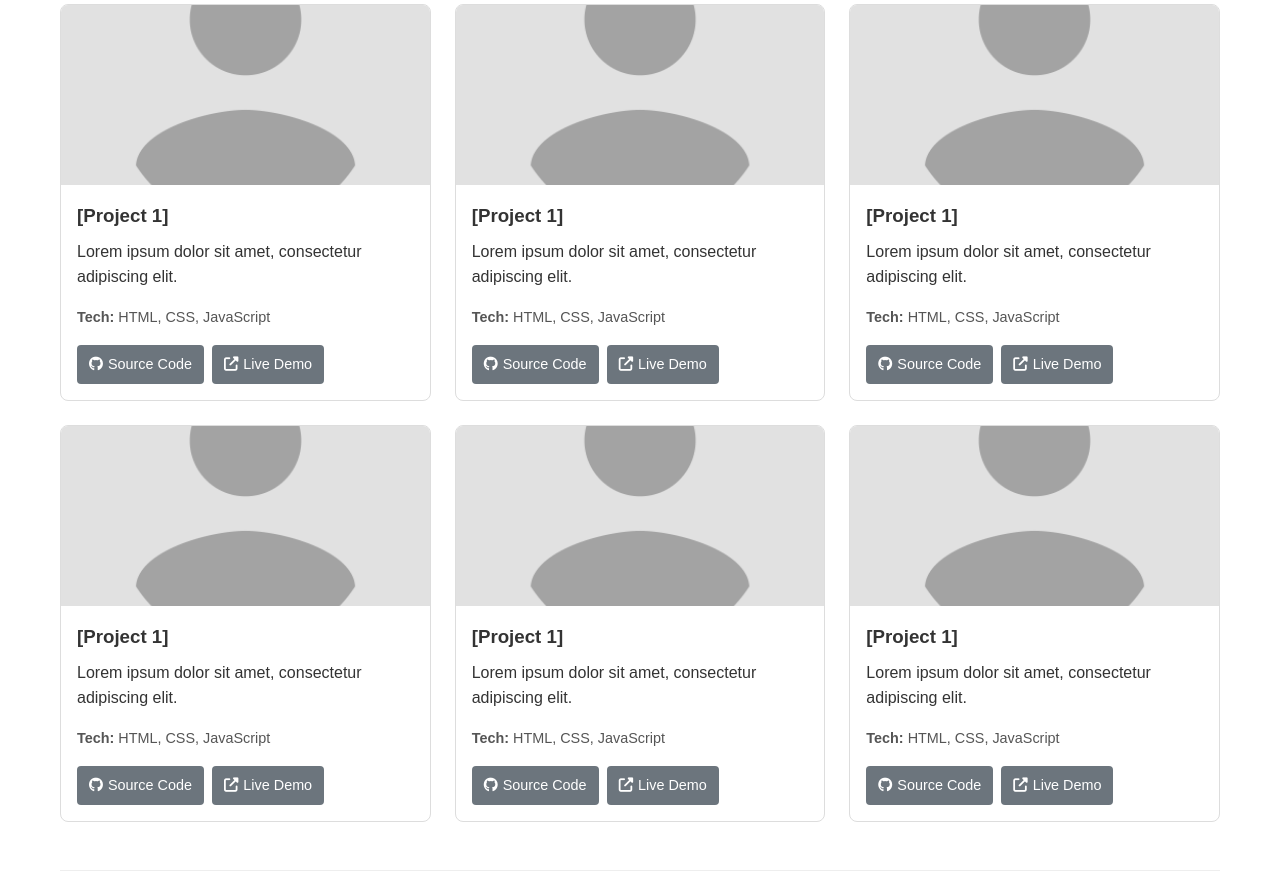
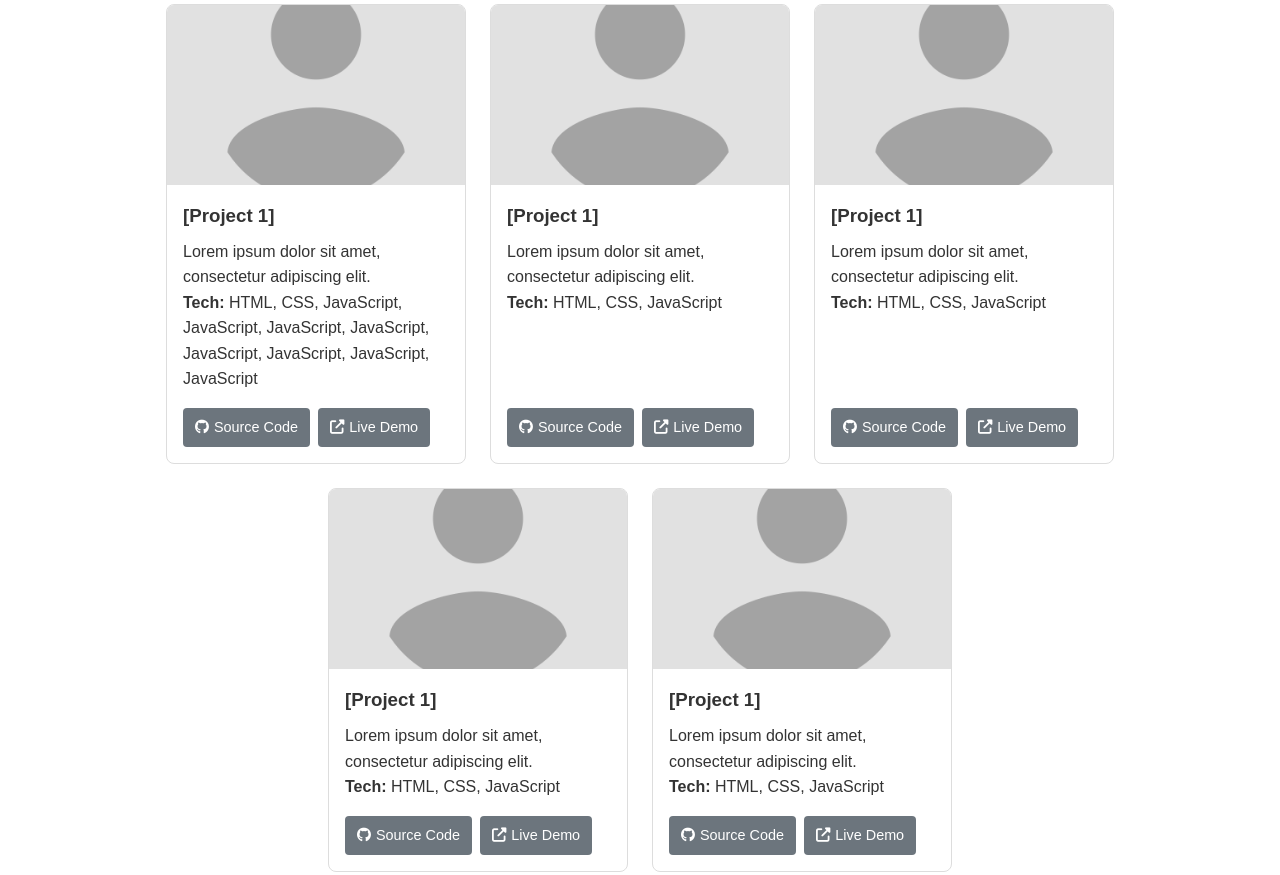
Before and after one commit to AlZ11/WIRED-Workshops, a plain HTML site: page PortfolioPage/index.html in a window 1280 px wide. Shown: the part 655-1530 px from the top of the page. Drawn offline with Linux system fonts and the light colour scheme.

Commit message:
Fix some wrapping issue and spacing

```diff
--- a/PortfolioPage/index.css
+++ b/PortfolioPage/index.css
@@ -134,7 +134,7 @@ body {
     flex-direction: column;   /* Stack image and content vertically */
 
     /* Flexbox sizing for responsiveness without media queries */
-    flex: 1 1 300px;        /* flex-grow: 1, flex-shrink: 1, flex-basis: 300px */
+    flex: 0 1 300px;        /* flex-grow: 1, flex-shrink: 1, flex-basis: 300px */
                             /* This means: allow growing, allow shrinking, aim for 300px base */
                             /* Combined with flex-wrap, this creates the 3, 2, 1 column effect */
 }
--- a/PortfolioPage/index.html
+++ b/PortfolioPage/index.html
@@ -32,19 +32,34 @@
             </section>
 
             <section class="projects">
-
               <h2 class="projects-title">My Projects</h2>
-
                 <div class="projects-container">
 
                     <div class="project-item">
                         <img class="project-image" src="Profile_avatar_placeholder_large.png" alt="Project Screenshot">
                         <div class="project-content">
                           <h3>[Project 1]</h3>
-                          <p class="project-text">
-                            Lorem ipsum dolor sit amet, consectetur adipiscing elit.
-                          </p>
-                          <div class="project-skills">
+                          <div class="project-text">
+                            Lorem ipsum dolor sit amet, consectetur adipiscing elit. <br>
+                            <strong>Tech:</strong> HTML, CSS, JavaScript, JavaScript, JavaScript, JavaScript, JavaScript, JavaScript, JavaScript, JavaScript
+                          </div>
+                          <div class="project-links">
+                            <a href="#" class="btn">
+                              <i class="fab fa-github"></i> Source Code
+                            </a>
+                            <a href="#" class="btn">
+                              <i class="fas fa-external-link-alt"></i> Live Demo
+                            </a>
+                          </div>
+                        </div>
+                      </div>
+
+                      <div class="project-item">
+                        <img class="project-image" src="Profile_avatar_placeholder_large.png" alt="Project Screenshot">
+                        <div class="project-content">
+                          <h3>[Project 1]</h3>
+                          <div class="project-text">
+                            Lorem ipsum dolor sit amet, consectetur adipiscing elit. <br>
                             <strong>Tech:</strong> HTML, CSS, JavaScript
                           </div>
                           <div class="project-links">
@@ -62,10 +77,8 @@
                         <img class="project-image" src="Profile_avatar_placeholder_large.png" alt="Project Screenshot">
                         <div class="project-content">
                           <h3>[Project 1]</h3>
-                      <p class="project-text">
-                        Lorem ipsum dolor sit amet, consectetur adipiscing elit.
-                      </p>
-                      <div class="project-skills">
+                          <div class="project-text">
+                            Lorem ipsum dolor sit amet, consectetur adipiscing elit. <br>
                             <strong>Tech:</strong> HTML, CSS, JavaScript
                           </div>
                           <div class="project-links">
@@ -83,10 +96,8 @@
                         <img class="project-image" src="Profile_avatar_placeholder_large.png" alt="Project Screenshot">
                         <div class="project-content">
                           <h3>[Project 1]</h3>
-                      <p class="project-text">
-                        Lorem ipsum dolor sit amet, consectetur adipiscing elit.
-                      </p>
-                      <div class="project-skills">
+                          <div class="project-text">
+                            Lorem ipsum dolor sit amet, consectetur adipiscing elit. <br>
                             <strong>Tech:</strong> HTML, CSS, JavaScript
                           </div>
                           <div class="project-links">
@@ -104,52 +115,8 @@
                         <img class="project-image" src="Profile_avatar_placeholder_large.png" alt="Project Screenshot">
                         <div class="project-content">
                           <h3>[Project 1]</h3>
-                      <p class="project-text">
-                        Lorem ipsum dolor sit amet, consectetur adipiscing elit.
-                      </p>
-                      <div class="project-skills">
-                        <strong>Tech:</strong> HTML, CSS, JavaScript
-                      </div>
-                      <div class="project-links">
-                        <a href="#" class="btn">
-                          <i class="fab fa-github"></i> Source Code
-                        </a>
-                        <a href="#" class="btn">
-                          <i class="fas fa-external-link-alt"></i> Live Demo
-                        </a>
-                      </div>
-                    </div>
-                  </div>
-
-                  <div class="project-item">
-                    <img class="project-image" src="Profile_avatar_placeholder_large.png" alt="Project Screenshot">
-                    <div class="project-content">
-                      <h3>[Project 1]</h3>
-                      <p class="project-text">
-                        Lorem ipsum dolor sit amet, consectetur adipiscing elit.
-                      </p>
-                      <div class="project-skills">
-                        <strong>Tech:</strong> HTML, CSS, JavaScript
-                      </div>
-                      <div class="project-links">
-                        <a href="#" class="btn">
-                          <i class="fab fa-github"></i> Source Code
-                        </a>
-                        <a href="#" class="btn">
-                          <i class="fas fa-external-link-alt"></i> Live Demo
-                        </a>
-                      </div>
-                    </div>
-                  </div>
-
-                  <div class="project-item">
-                    <img class="project-image" src="Profile_avatar_placeholder_large.png" alt="Project Screenshot">
-                    <div class="project-content">
-                      <h3>[Project 1]</h3>
-                      <p class="project-text">
-                        Lorem ipsum dolor sit amet, consectetur adipiscing elit.
-                      </p>
-                      <div class="project-skills">
+                          <div class="project-text">
+                            Lorem ipsum dolor sit amet, consectetur adipiscing elit. <br>
                             <strong>Tech:</strong> HTML, CSS, JavaScript
                           </div>
                           <div class="project-links">
```
Lines whose indentation alone changed are shown as unchanged.
